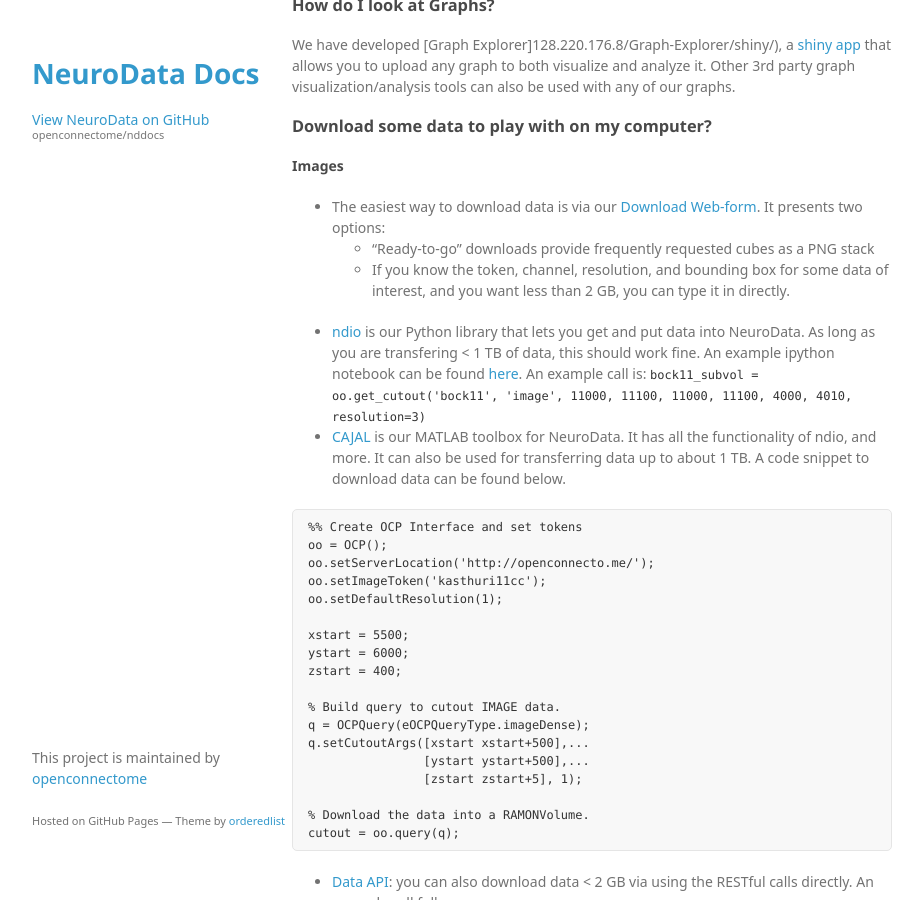
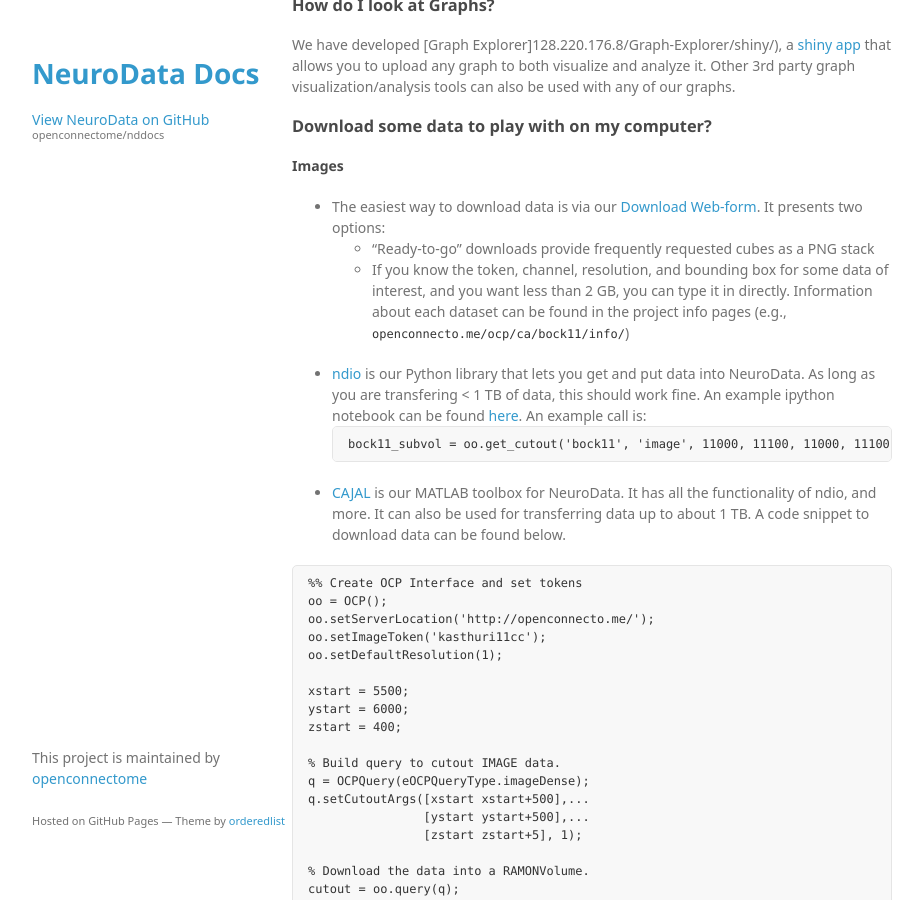
Before and after one commit to neurodata/nddocs-archive, a Jekyll site: the page built from tutorials.md, in a window 1280 px wide and 900 px high, scrolled down 692 px. Shown: the whole window, without its empty margins (178-1101 px from the left). Built offline with Jekyll 4.4.1, drawn with Linux system fonts in a browser that asks for light colours; some web fonts are replaced.

Commit message:
Update tutorials.md

```diff
--- a/tutorials.md
+++ b/tutorials.md
@@ -37,9 +37,12 @@
 
 - The easiest way to download data is via our [Download Web-form](http://neurodata.io/exchange/download). It presents two options:
   - "Ready-to-go" downloads provide frequently requested cubes as a PNG stack
-  - If you know the token, channel, resolution, and bounding box for some data of interest, and you want less than 2 GB, you can type it in directly.
+  - If you know the token, channel, resolution, and bounding box for some data of interest, and you want less than 2 GB, you can type it in directly.  Information about each dataset can be found in the project info pages
+(e.g., `openconnecto.me/ocp/ca/bock11/info/`)
 - [ndio](http://docs.neurodata.io/ndio/) is our Python library that lets you get and put data into NeuroData.  As long as you are transfering < 1 TB of data, this should work fine.  An example ipython notebook can be found [here](https://github.com/openconnectome/ndio-demos/blob/master/Getting%20Started/Downloading%20a%20Volume.ipynb).  An example call is:
-`bock11_subvol = oo.get_cutout('bock11', 'image', 11000, 11100, 11000, 11100, 4000, 4010, resolution=3)`
+~~~
+bock11_subvol = oo.get_cutout('bock11', 'image', 11000, 11100, 11000, 11100, 4000, 4010, resolution=3)
+~~~
 - [CAJAL](http://docs.neurodata.io/CAJAL/) is our MATLAB toolbox for NeuroData. It has all the functionality of ndio, and more.  It can also be used for transferring data up to about 1 TB.  A code snippet to download data can be found below.
 
 ~~~
```
